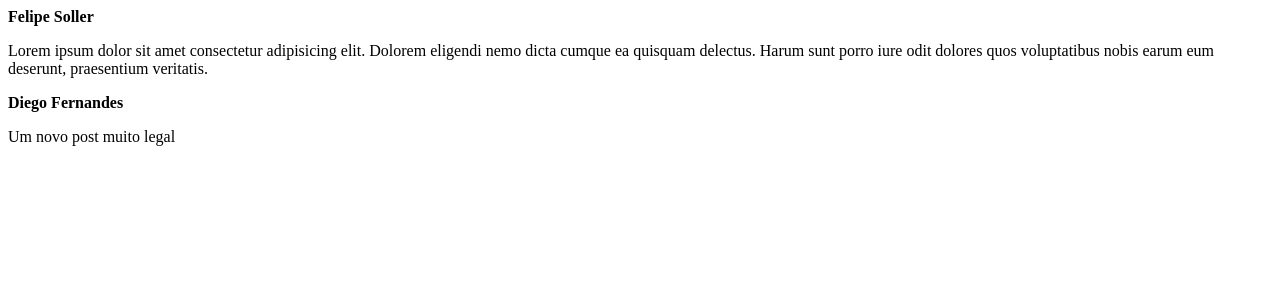
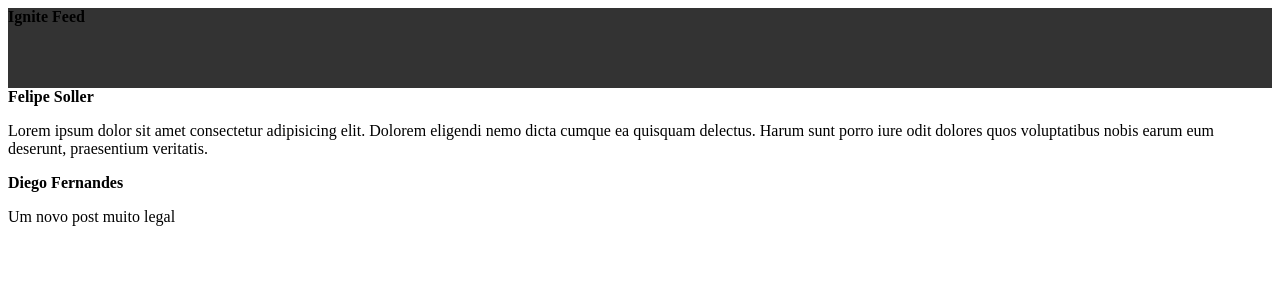
Before and after one commit to FelipeSoller/01-fundamentos-reactjs, a React (Vite) app: page / in a window 1280 px wide. Shown: the top 300 px of the page. Built offline with nearby package versions, Linux system fonts and the light colour scheme.

Commit message:
Css Modules

```diff
--- a/src/App.jsx
+++ b/src/App.jsx
@@ -1,11 +1,13 @@
 // JXS = JavaScript + XML (HTML)
 
 import { Post } from "./Post"
+import { Header } from "./components/Header"
 
 export function App() {
 
   return (
     <div>
+      <Header />
       <Post
         author="Felipe Soller"
         content="Lorem ipsum dolor sit amet consectetur adipisicing elit. Dolorem eligendi nemo dicta cumque ea quisquam delectus. Harum sunt porro iure odit dolores quos voluptatibus nobis earum eum deserunt, praesentium veritatis."
--- /dev/null
+++ b/src/components/Header.jsx
@@ -0,0 +1,9 @@
+import styles from './Header.module.css'
+
+export  function Header() {
+  return (
+    <header className={styles.header}>
+      <strong >Ignite Feed</strong>
+    </header>
+  )
+}
--- /dev/null
+++ b/src/components/Header.module.css
@@ -0,0 +1,4 @@
+.header {
+  background: #333;
+  height: 80px;
+}
```
